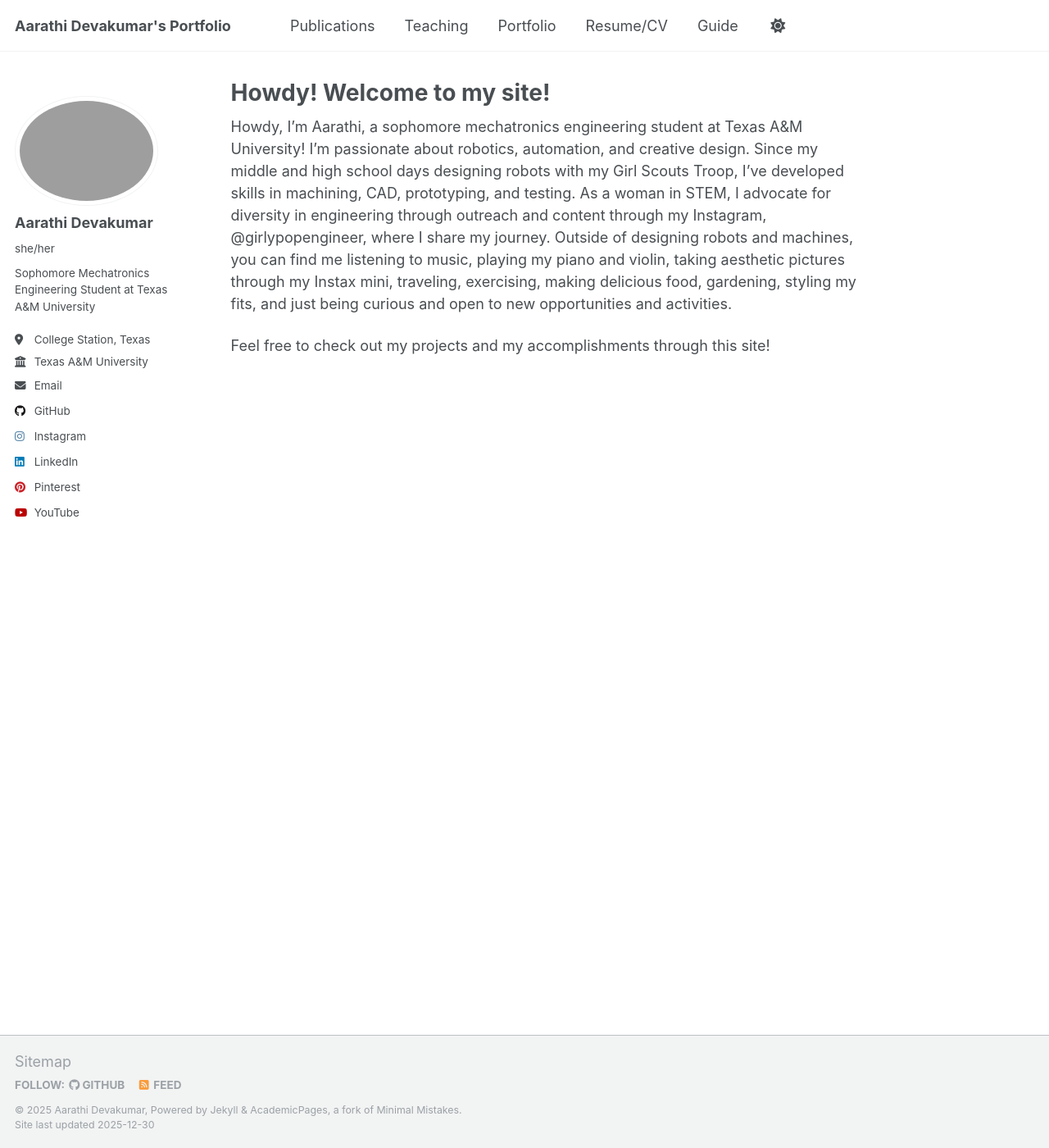
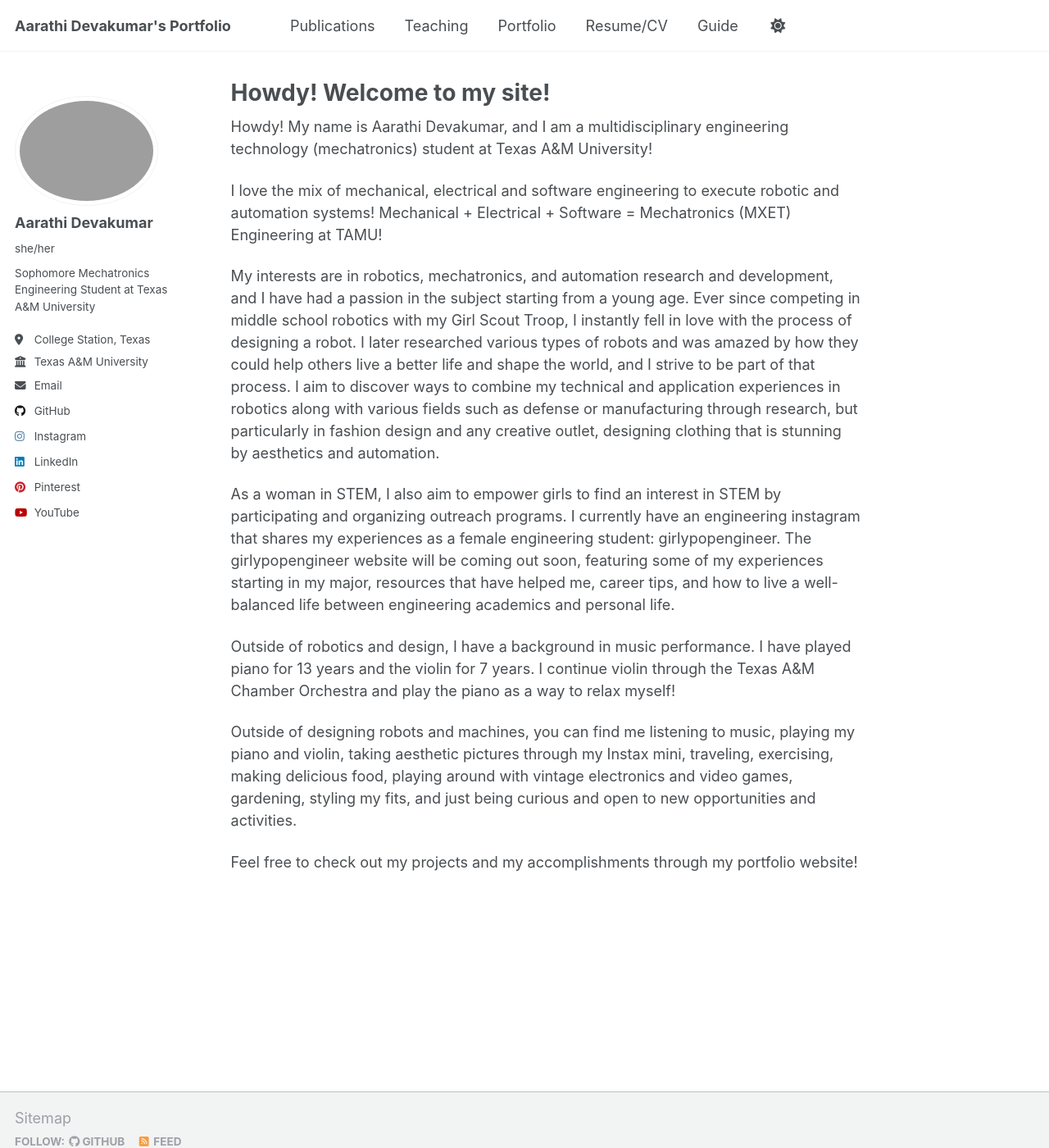
Before and after one commit to LoverSwiftieArt/aarathi.devakumar, a Jekyll site: the page built from _pages/about.md, in a window 1280 px wide and 1400 px high. Shown: the whole window at 82% size. Built offline with Jekyll 4.4.1, drawn with Linux system fonts in a browser that asks for light colours; a script that is not in the unit is left out.

Commit message:
Update about.md

```diff
--- a/_pages/about.md
+++ b/_pages/about.md
@@ -6,7 +6,16 @@ redirect_from:
   - /about/
   - /about.html
 ---
+Howdy! My name is Aarathi Devakumar, and I am a multidisciplinary engineering technology (mechatronics) student at Texas A&M University!
 
-Howdy, I'm Aarathi, a sophomore mechatronics engineering student at Texas A&M University! I'm passionate about robotics, automation, and creative design. Since my middle and high school days designing robots with my Girl Scouts Troop, I've developed skills in machining, CAD, prototyping, and testing. As a woman in STEM, I advocate for diversity in engineering through outreach and content through my Instagram, @girlypopengineer, where I share my journey. Outside of designing robots and machines, you can find me listening to music, playing my piano and violin, taking aesthetic pictures through my Instax mini, traveling, exercising, making delicious food, gardening, styling my fits, and just being curious and open to new opportunities and activities.
+I love the mix of mechanical, electrical and software engineering to execute robotic and automation systems! Mechanical + Electrical + Software = Mechatronics (MXET) Engineering at TAMU!
 
-Feel free to check out my projects and my accomplishments through this site!
+My interests are in robotics, mechatronics, and automation research and development, and I have had a passion in the subject starting from a young age. Ever since competing in middle school robotics with my Girl Scout Troop, I instantly fell in love with the process of designing a robot. I later researched various types of robots and was amazed by how they could help others live a better life and shape the world, and I strive to be part of that process. I aim to discover ways to combine my technical and application experiences in robotics along with various fields such as defense or manufacturing through research, but particularly in fashion design and any creative outlet, designing clothing that is stunning by aesthetics and automation.
+
+As a woman in STEM, I also aim to empower girls to find an interest in STEM by participating and organizing outreach programs. I currently have an engineering instagram that shares my experiences as a female engineering student: girlypopengineer. The girlypopengineer website will be coming out soon, featuring some of my experiences starting in my major, resources that have helped me, career tips, and how to live a well-balanced life between engineering academics and personal life.
+
+Outside of robotics and design, I have a background in music performance. I have played piano for 13 years and the violin for 7 years. I continue violin through the Texas A&M Chamber Orchestra and play the piano as a way to relax myself!
+
+Outside of designing robots and machines, you can find me listening to music, playing my piano and violin, taking aesthetic pictures through my Instax mini, traveling, exercising, making delicious food, playing around with vintage electronics and video games, gardening, styling my fits, and just being curious and open to new opportunities and activities.
+
+Feel free to check out my projects and my accomplishments through my portfolio website!
```
